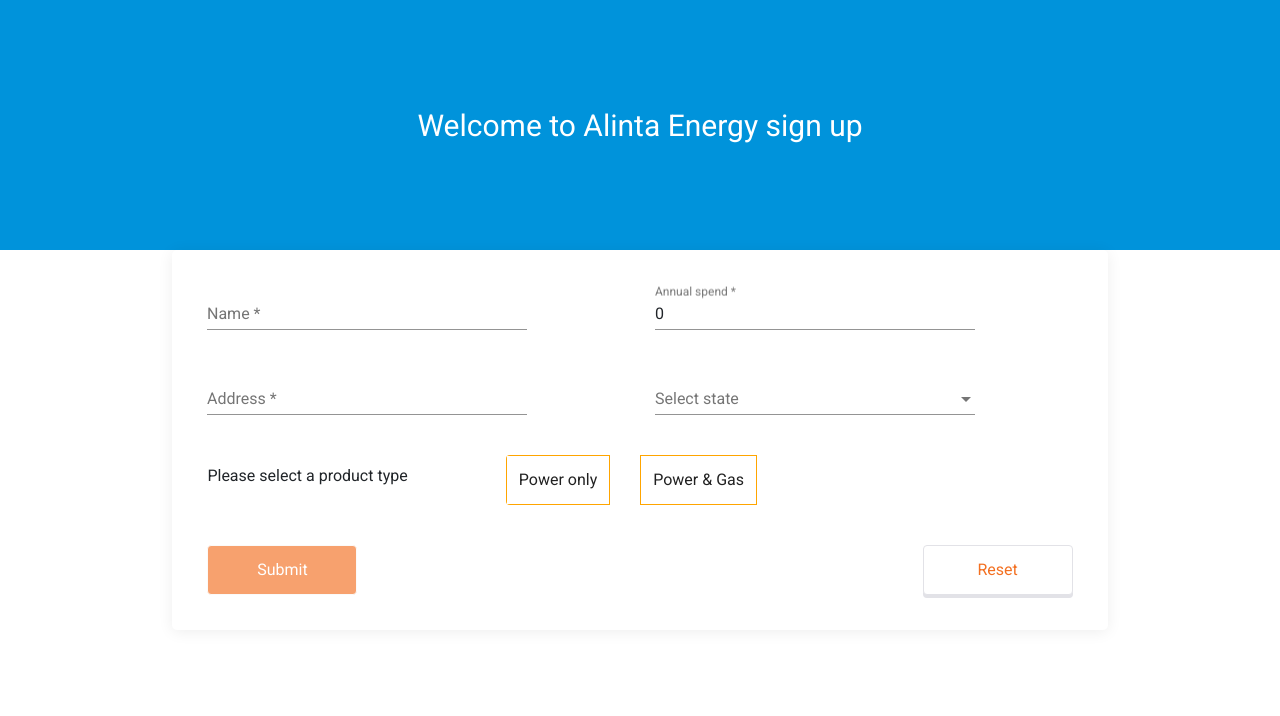
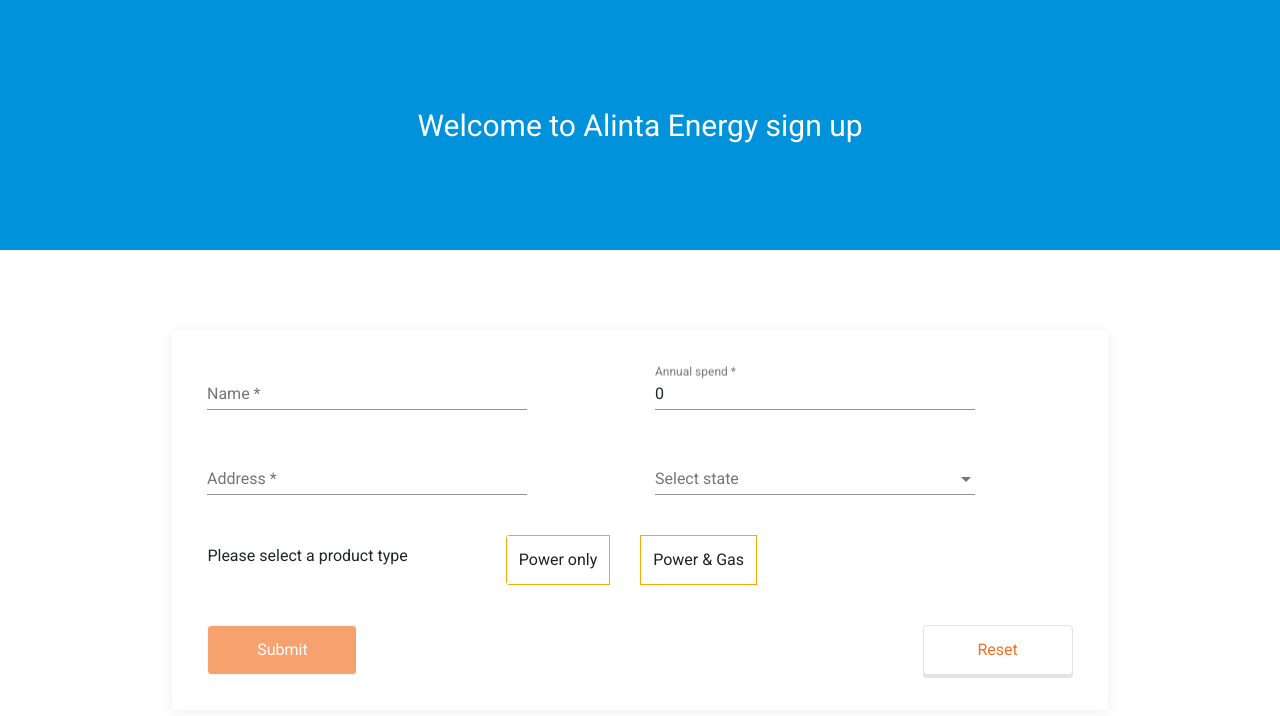
Before and after one commit to ruchi-singhal/RegisterFormAngular, an Angular app: page /home in a window 1280 px wide. Shown: the top 716 px of the page. Built offline with nearby package versions, Linux system fonts and the light colour scheme.

Commit message:
Update home.component.scss

```diff
--- a/src/app/alintaenergy/container/home/home.component.scss
+++ b/src/app/alintaenergy/container/home/home.component.scss
@@ -1,6 +1,9 @@
 ._registration-form{
 
     padding:0 15px;
+    margin-top:40px;
+    margin-bottom:40px;
+
     form{
         border-radius: 5px;
         box-shadow: 0 2px 15px 0 rgba(0, 0, 0, 0.07);
@@ -72,6 +75,8 @@
 @media(min-width:1024px){
     ._registration-form{
         padding:0 8%;
+        margin-top:80px;
+        margin-bottom:80px;
 
      }
 }
```
